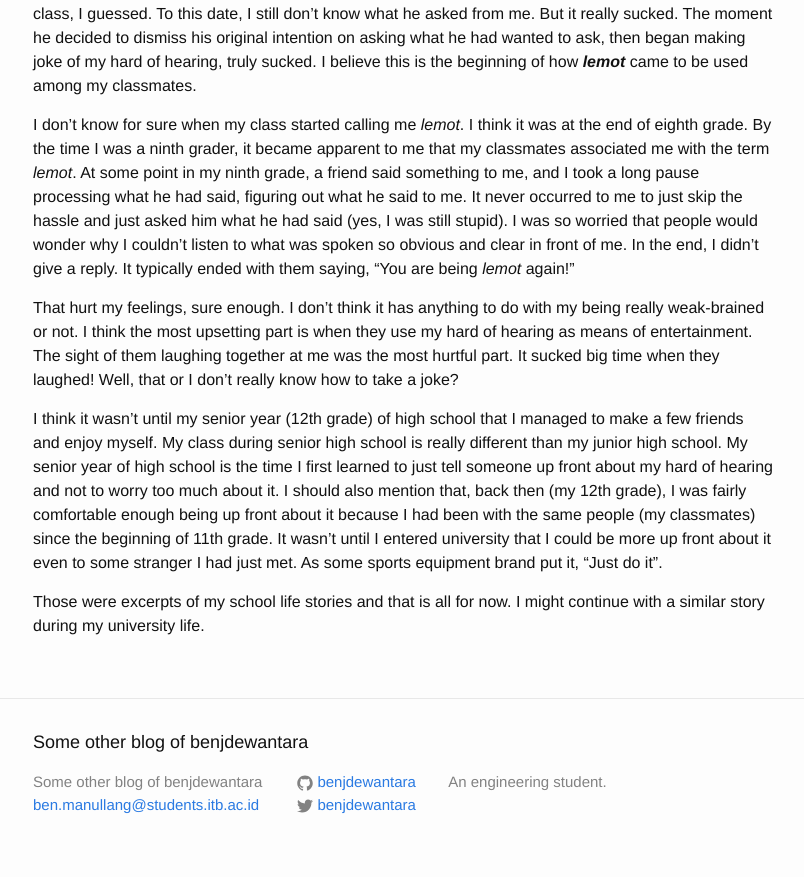
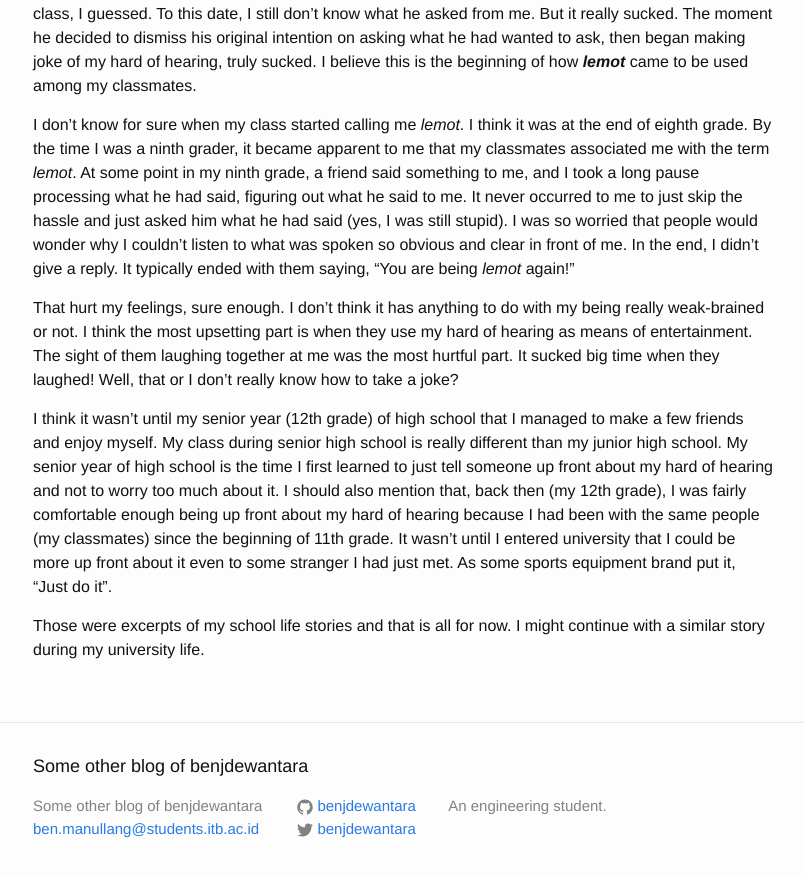
Before and after one commit to benjdewantara/benjdewantara.github.io, a Jekyll site: the page built from _posts/2017-04-08-the-progress-of-my-socially-anxious-self.md, in a window 1280 px wide and 900 px high, scrolled down 768 px. Shown: the top 877 px of the window, without its empty margins (237-1041 px from the left). Built offline with Jekyll 4.4.1, drawn with Linux system fonts in a browser that asks for light colours; comment, search, counter and statistics services are not loaded.

Commit message:
Fix minor errors

```diff
--- a/_posts/2017-04-08-the-progress-of-my-socially-anxious-self.md
+++ b/_posts/2017-04-08-the-progress-of-my-socially-anxious-self.md
@@ -23,6 +23,6 @@ I don't know for sure when my class started calling me *lemot*. I think it was a
 
 That hurt my feelings, sure enough. I don't think it has anything to do with my being really weak-brained or not. I think the most upsetting part is when they use my hard of hearing as means of entertainment. The sight of them laughing together at me was the most hurtful part. It sucked big time when they laughed! Well, that or I don't really know how to take a joke?
 
-I think it wasn't until my senior year (12th grade) of high school that I managed to make a few friends and enjoy myself. My class during senior high school is really different than my junior high school. My senior year of high school is the time I first learned to just tell someone up front about my hard of hearing and not to worry too much about it. I should also mention that, back then (my 12th grade), I was fairly comfortable enough being up front about it because I had been with the same people (my classmates) since the beginning of 11th grade. It wasn't until I entered university that I could be more up front about it even to some stranger I had just met. As some sports equipment brand put it, "Just do it".
+I think it wasn't until my senior year (12th grade) of high school that I managed to make a few friends and enjoy myself. My class during senior high school is really different than my junior high school. My senior year of high school is the time I first learned to just tell someone up front about my hard of hearing and not to worry too much about it. I should also mention that, back then (my 12th grade), I was fairly comfortable enough being up front about my hard of hearing because I had been with the same people (my classmates) since the beginning of 11th grade. It wasn't until I entered university that I could be more up front about it even to some stranger I had just met. As some sports equipment brand put it, "Just do it".
 
 Those were excerpts of my school life stories and that is all for now. I might continue with a similar story during my university life.
```
